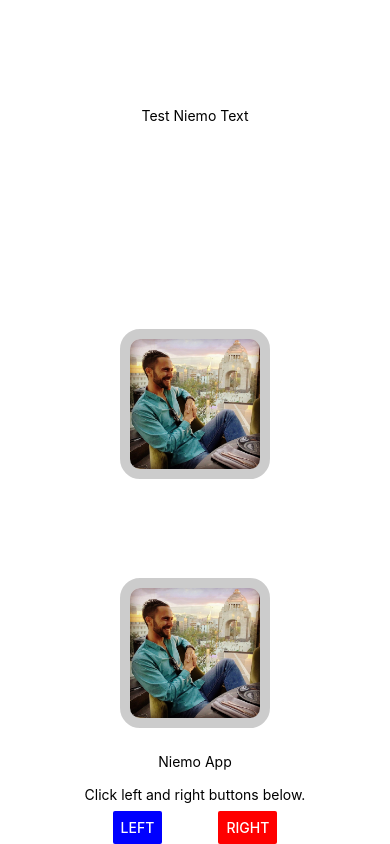
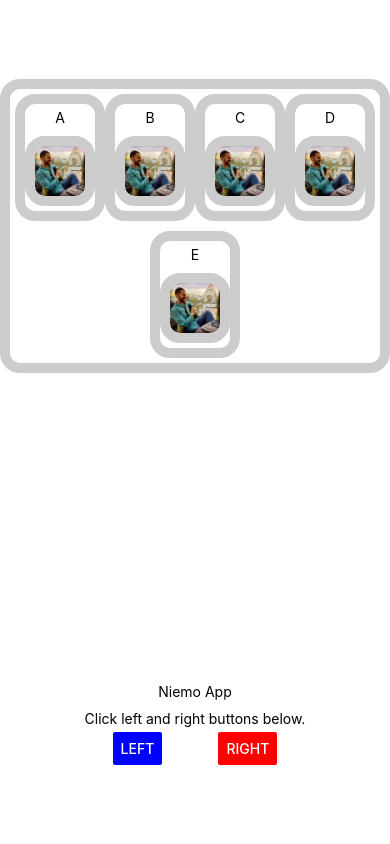
Before and after one commit to niembro64/react-native-tester, a React Native app: screen / in a window 390 px wide. Built offline with nearby package versions, Linux system fonts and the light colour scheme.

Commit message:
flexwrap

```diff
--- a/App.js
+++ b/App.js
@@ -10,38 +10,15 @@ import {
   TouchableOpacity,
 } from "react-native";
 
-const Separator = () => <View style={styles.separator} />;
-
-const NiemoComponent = (props) => (
-  <SafeAreaView style={styles.container}>
-    <Text style={styles.title}>{props.myText}</Text>
-    <TouchableOpacity
-      onPress={() =>
-        Alert.prompt("My title", "My message", (text) => {
-          Alert.alert(text + props.myText);
-        })
-      }
-    >
-      <Image style={styles.image} source={require("./assets/mexico.jpg")} />
-    </TouchableOpacity>
-  </SafeAreaView>
-);
-
 const App = () => (
   <SafeAreaView style={styles.container}>
-    <NiemoComponent myText={"Test Niemo Text"}></NiemoComponent>
-    <TouchableOpacity
-      onPress={() =>
-        Alert.prompt("My title", "My message", (text) => {
-          Alert.alert(text);
-        })
-      }
-    >
-      <Image style={styles.image} source={require("./assets/mexico.jpg")} />
-    </TouchableOpacity>
-    {/* <TouchableHighlight onPress={() => Alert.alert("Image Tapped")}>
-      <Image style={styles.image} source={require("./assets/mexico.jpg")} />
-    </TouchableHighlight> */}
+    <View style={styles.niemoContainer}>
+      <NiemoComponent myText={"A"}></NiemoComponent>
+      <NiemoComponent myText={"B"}></NiemoComponent>
+      <NiemoComponent myText={"C"}></NiemoComponent>
+      <NiemoComponent myText={"D"}></NiemoComponent>
+      <NiemoComponent myText={"E"}></NiemoComponent>
+    </View>
     <Separator styel={styles.separator} />
     <View>
       <Text style={styles.title}>Niemo App</Text>
@@ -62,6 +39,23 @@ const App = () => (
   </SafeAreaView>
 );
 
+const Separator = () => <View style={styles.separator} />;
+
+const NiemoComponent = (props) => (
+  <SafeAreaView style={styles.niemo}>
+    <Text style={styles.title}>{props.myText}</Text>
+    <TouchableOpacity
+      onPress={() =>
+        Alert.prompt("My title", "My message", (text) => {
+          Alert.alert(text + props.myText);
+        })
+      }
+    >
+      <Image style={styles.image} source={require("./assets/mexico.jpg")} />
+    </TouchableOpacity>
+  </SafeAreaView>
+);
+
 const styles = StyleSheet.create({
   container: {
     flex: 1,
@@ -69,35 +63,54 @@ const styles = StyleSheet.create({
     display: "flex",
     justifyContent: "space-around",
     alignItems: "center",
-    // height: "100%",
     textAlign: "center",
+    marginVertical: 5,
   },
   title: {
     textAlign: "center",
-    marginVertical: 8,
+    marginVertical: 5,
   },
   fixToText: {
     flexDirection: "row",
     justifyContent: "space-around",
   },
   separator: {
-    marginVertical: 8,
     borderBottomColor: "#737373",
     borderBottomWidth: StyleSheet.hairlineWidth,
+    marginVertical: 5,
   },
   button: {
     backgroundColor: "orange",
+    marginVertical: 5,
   },
   image: {
     resizeMode: "contain",
-    // width: "50%",
-    // height: "50%",
-    width: 150,
-    height: 150,
-    borderRadius: 20,
-    shadowColor: "black",
+    width: 70,
+    height: 70,
     borderWidth: 10,
     borderColor: "#00000033",
+    borderRadius: 20,
+    marginVertical: 5,
+  },
+  niemoContainer: {
+    borderWidth: 10,
+    borderColor: "#00000033",
+    borderRadius: 20,
+    flexDirection: "row",
+    flexWrap: "wrap",
+    justifyContent: "center",
+    alignItems: "center",
+    textAlign: "center",
+  },
+  niemo: {
+    borderWidth: 10,
+    borderColor: "#00000033",
+    borderRadius: 20,
+    display: "flex",
+    justifyContent: "center",
+    alignItems: "center",
+    textAlign: "center",
+    marginVertical: 5,
   },
 });
 
```
